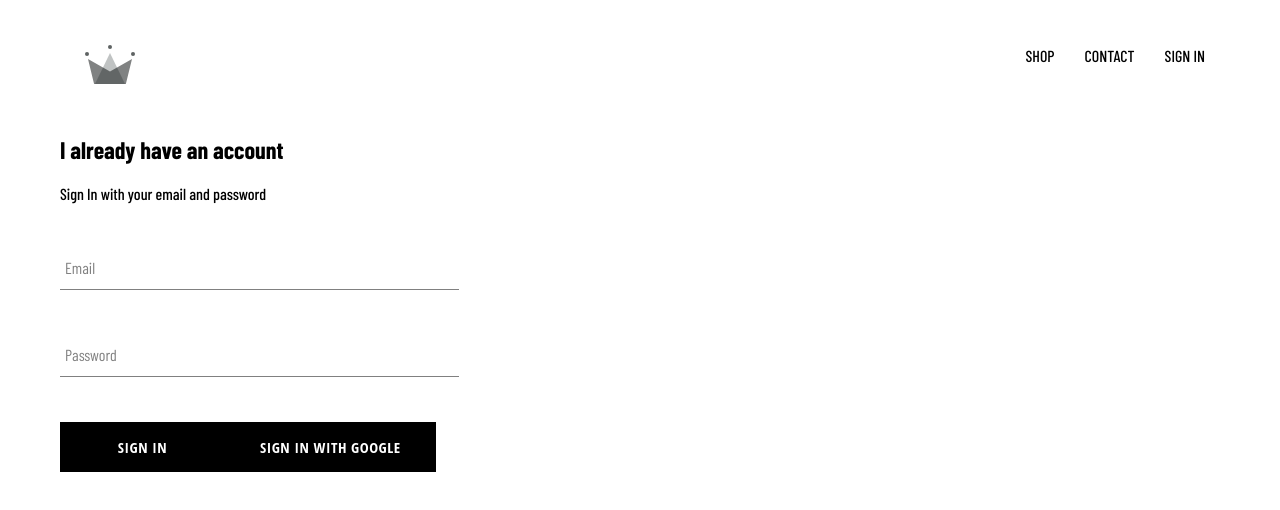
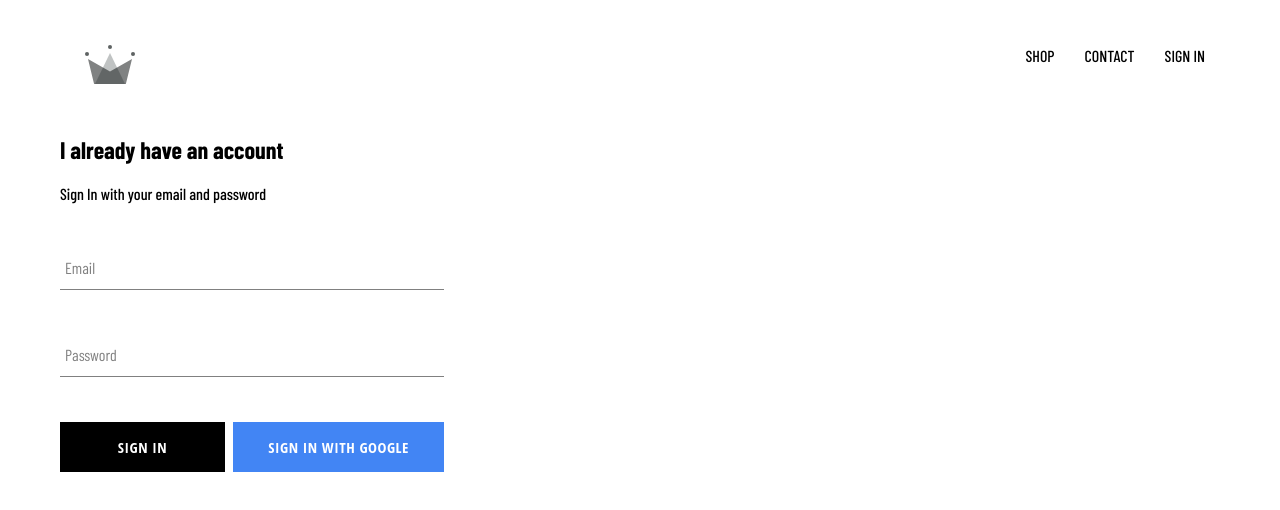
Before and after one commit to ritu456286/E-commerce, a React (Create React App) app: page /signin in a window 1280 px wide. Shown: the top 510 px of the page. Built offline with nearby package versions, Linux system fonts and the light colour scheme; no server answers; a web font is replaced by a local one.

Commit message:
updated custom button

```diff
--- a/src/App.css
+++ b/src/App.css
@@ -10,3 +10,7 @@
   text-decoration: none;
   color: black;
 }
+
+* {
+  box-sizing: border-box;
+}
--- a/src/App.js
+++ b/src/App.js
@@ -1,14 +1,42 @@
 import "./App.css";
 import HomePage from "./pages/homepage/homepage.component";
+import React from "react";
 import { Route, Routes } from "react-router-dom";
 import ShopPage from "./pages/shop/shop.component";
 import Header from "./components/header/header.component";
 import SignInAndSignUp from "./pages/sign-in-and-sign-up/sign-in-and-sign-up.component";
 
-function App() {
+import { auth } from "./firebase/firebase.utils";
+
+class App extends React.Component {
+
+  constructor(){
+    super();
+
+    this.state = {
+      currentUser: null
+    }
+  }
+
+  unsubscribeFromAuth = null;
+  componentDidMount() {
+    this.unsubscribeFromAuth = auth.onAuthStateChanged((user) => {
+      this.setState({currentUser: user}) ;
+      console.log(user);
+
+    });
+  }
+
+  componentWillUnmount(){
+    this.unsubscribeFromAuth();
+  }
+
+  render() {
+
+
     return (
       <div>
-      <Header />
+        <Header currentUser = {this.state.currentUser}/>
         <Routes>
           <Route path="/" element={<HomePage />}></Route>
           <Route path="/shop" element={<ShopPage />}></Route>
@@ -17,5 +45,6 @@
       </div>
     );
   }
+}
 
 export default App;
--- a/src/components/custom-button/custom-button.component.jsx
+++ b/src/components/custom-button/custom-button.component.jsx
@@ -1,8 +1,8 @@
 import React from "react";
 import './custom-button.styles.scss'
 
-const CustomButton = ({ children, ...otherProps}) => (
-    <button className="custom-button" {...otherProps}>
+const CustomButton = ({ children, isGoogleSignIn, ...otherProps}) => (
+    <button className= {`${isGoogleSignIn ? 'google-sign-in' : ''} custom-button`} {...otherProps}>
         {children}
     </button>
 )
--- a/src/components/custom-button/custom-button.styles.scss
+++ b/src/components/custom-button/custom-button.styles.scss
@@ -19,4 +19,14 @@
       color: black;
       border: 1px solid black;
     }
+
+    &.google-sign-in {
+        background-color: #4285f4;
+        color: white;
+
+        &:hover{
+            background-color: #357ae8;
+            border: none;
+        }
+    }
 }
--- a/src/components/header/header.component.jsx
+++ b/src/components/header/header.component.jsx
@@ -2,8 +2,10 @@
 import { Link } from "react-router-dom";
 import { ReactComponent as Logo } from "../../assets/crown.svg.svg";
 import "./header.styles.scss";
+import { auth } from "../../firebase/firebase.utils";
 
-const Header = () => (
+
+const Header = ({ currentUser }) => (
   <div className="header">
     <Link to="/" className="logo-container">
       <Logo className="logo" />
@@ -16,9 +18,17 @@
       <Link className="option" to="/contact">
         CONTACT
       </Link>
-      <Link className="option" to="/signin">
+      {
+        currentUser ?
+        <div className="option" onClick={() => auth.signOut()}>
+        SIGN OUT
+        </div>
+        :
+        (<Link className="option" to="/signin">
         SIGN IN
-      </Link>
+      </Link>)
+      }
+
     </div>
   </div>
 );
--- a/src/components/header/header.styles.scss
+++ b/src/components/header/header.styles.scss
@@ -20,6 +20,7 @@
 
       .option {
         padding: 10px 15px;
+        cursor: pointer;
       }
     }
   }
--- a/src/components/sign-in/sign-in.component.jsx
+++ b/src/components/sign-in/sign-in.component.jsx
@@ -50,9 +50,12 @@
             required
           />
 
+          <div className="buttons">
 
-          <CustomButton name="submit" type="submit" >Sign In</CustomButton>
-          <CustomButton name="sign-in-with-google" onClick={signInWithGoogle} >Sign in with Google</CustomButton>
+            <CustomButton name="submit" type="submit" >Sign In</CustomButton>
+            <CustomButton name="sign-in-with-google" onClick={signInWithGoogle} isGoogleSignIn>Sign in with Google</CustomButton>
+
+          </div>
         </form>
       </div>
     );
--- a/src/components/sign-in/sign-in.styles.scss
+++ b/src/components/sign-in/sign-in.styles.scss
@@ -7,4 +7,9 @@
         margin: 10px 0;
     }
 
+
 }
+.buttons {
+    display: flex;
+    justify-content: space-between;
+}
```
Lines whose indentation alone changed are shown as unchanged.
